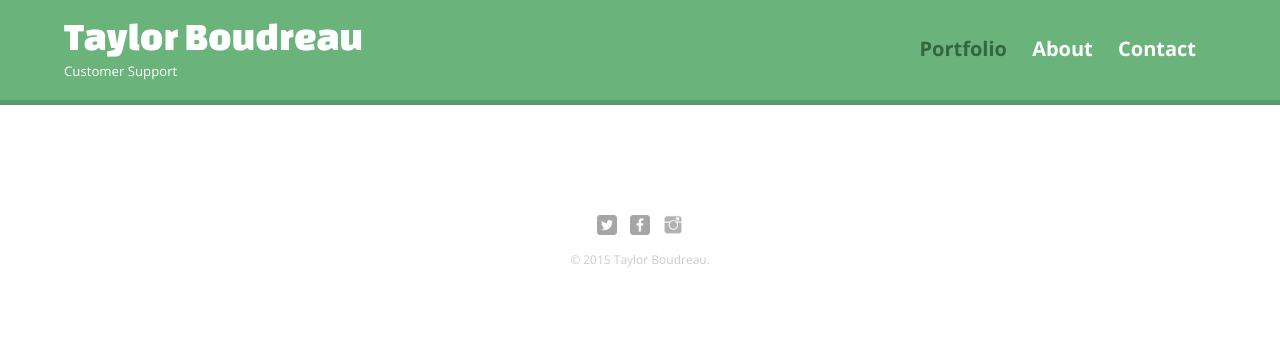
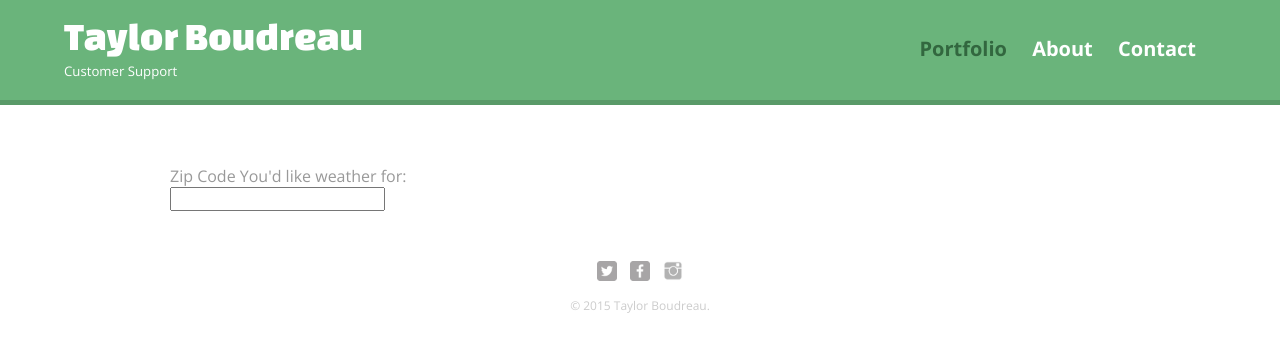
Before and after one commit to TaylorBoudreau/TaylorBoudreau.github.io, a plain HTML site: page index.html in a window 1280 px wide. Drawn offline with nearby package versions, Linux system fonts and the light colour scheme.

Commit message:
Remove search test and add form element

```diff
--- a/index.html
+++ b/index.html
@@ -25,20 +25,10 @@
     </header>
     <div id="wrapper">
       <section>
-        <script>
-          (function() {
-            var cx = '006089653660515039658:edcfpdyz8ky';
-            var gcse = document.createElement('script');
-            gcse.type = 'text/javascript';
-            gcse.async = true;
-            gcse.src = (document.location.protocol == 'https:' ? 'https:' : 'http:') +
-                '//cse.google.com/cse.js?cx=' + cx;
-            var s = document.getElementsByTagName('script')[0];
-            s.parentNode.insertBefore(gcse, s);
-          })();
-        </script>
-        <gcse:searchresults-only></gcse:searchresults-only>
-        </script>
+        <form>
+      Zip Code You'd like weather for:<br>
+      <input type="text" name="zipcode">
+    </form>
       </section>
       <footer>
         <a href="https://twitter.com/T_Boudreau"><img src="www/img/twitter-wrap.png" alt="Twitter Logo"  class="social-icon"></a>
```
Also changed, not shown: 1 other file.
